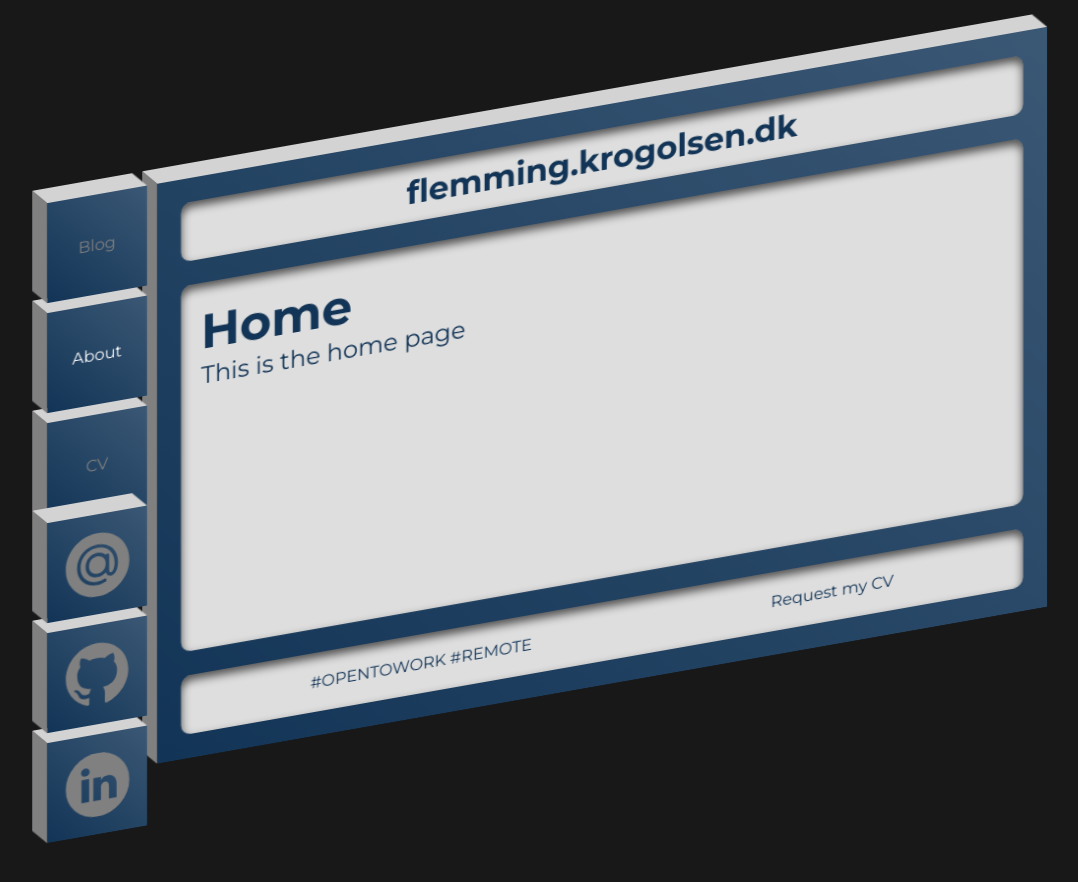
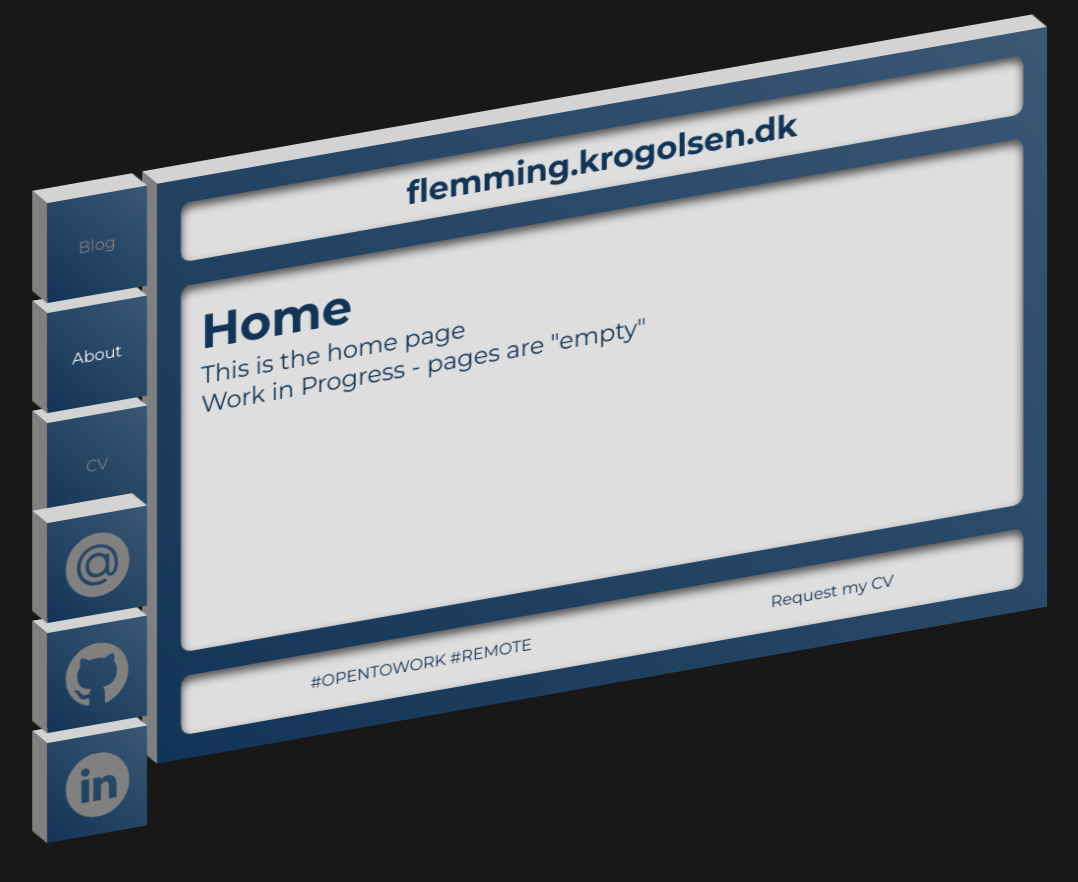
Before and after one commit to FlemmingKrogOlsen/myweb, a React (Create React App) app: page / in a window 1280 px wide. Shown: the top 882 px of the page, without its empty margins (93-1171 px from the left). Built offline with nearby package versions, Linux system fonts and the light colour scheme.

Commit message:
added some text

```diff
--- a/src/pages/home.tsx
+++ b/src/pages/home.tsx
@@ -4,6 +4,7 @@ export default function Home() {
     <div>
       <h1>Home</h1>
       <p>This is the home page</p>
+      <p>Work in Progress - pages are "empty"</p>
     </div>
   );
 
```
